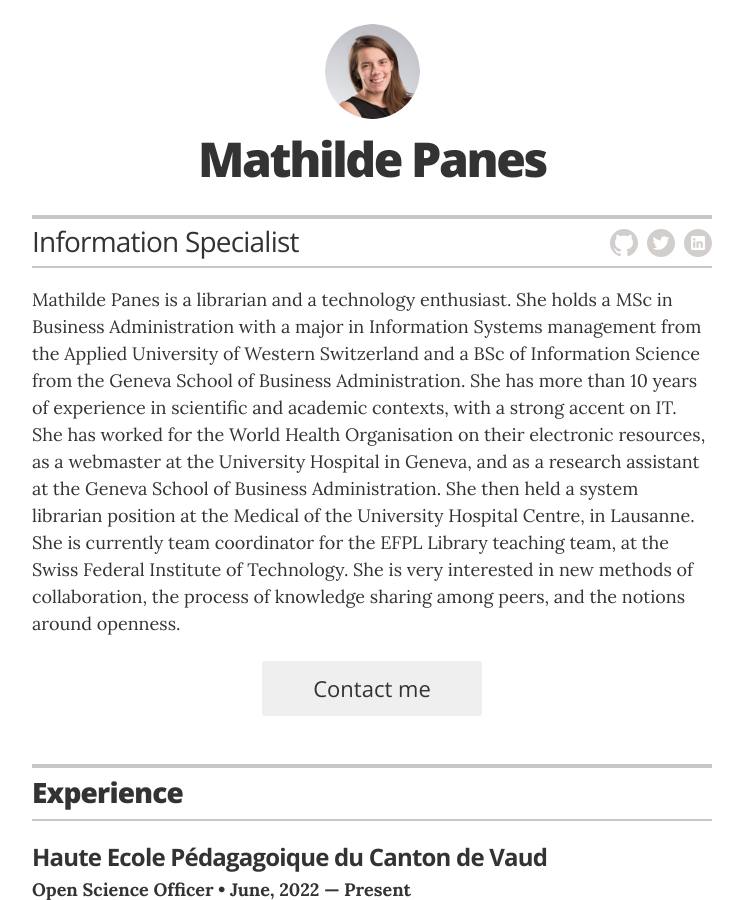
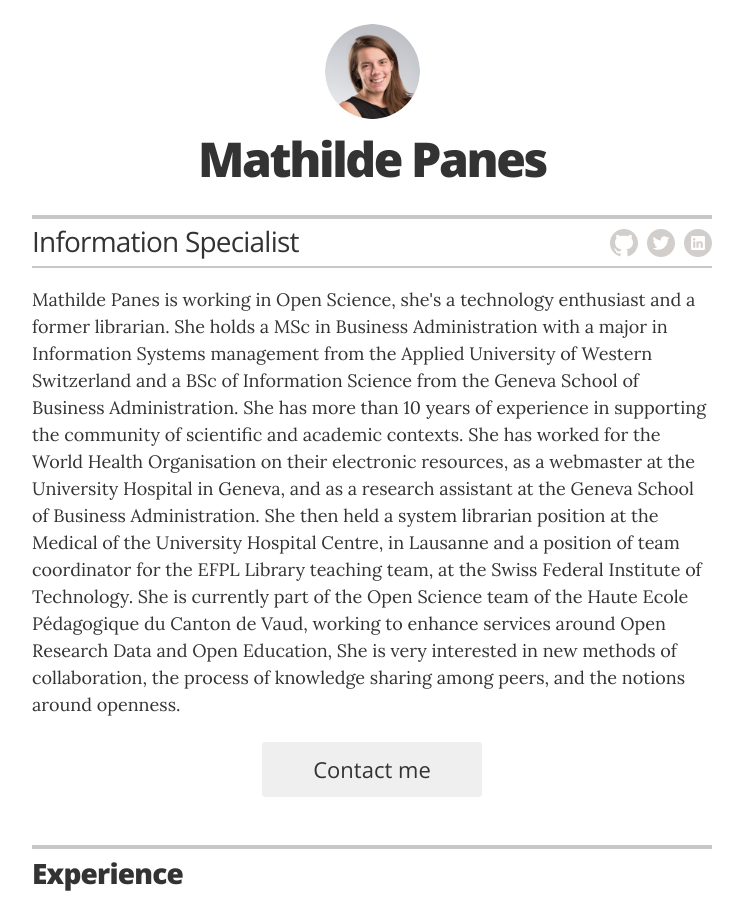
Before and after one commit to railyards/cv-resume, a Jekyll site: the page built from index.html, in a window 1280 px wide and 900 px high. Shown: the whole window, without its empty margins (268-1011 px from the left). Built offline with Jekyll 4.4.1, drawn with Linux system fonts in a browser that asks for light colours.

Commit message:
Update _config.yml

```diff
--- a/_config.yml
+++ b/_config.yml
@@ -16,16 +16,15 @@ resume_contact_email:           "mathilde.panes[@]protonmail.com"
 resume_contact_telephone:       "+41 76 679 93 37"
 resume_contact_address:         "Chemin des Bruyères 3, 1007 Lausanne"
 resume_header_contact_info: "Chemin des Bruyères 3, 1007 Lausanne| homerjsimpson@youremailaddress.com"
-resume_header_intro: "<p>Mathilde Panes is a librarian and a technology enthusiast. She holds a MSc in Business Administration
+resume_header_intro: "<p>Mathilde Panes is working in Open Science, she's a technology enthusiast and a former librarian. She holds a MSc in Business Administration
 with a major in Information Systems management
 from the Applied University of Western Switzerland and a BSc
 of Information Science from the Geneva School of Business Administration.
-She has more than 10 years of experience in scientific and academic contexts, with a strong accent on IT.
+She has more than 10 years of experience in supporting the community of scientific and academic contexts.
 She has worked for the World Health Organisation on their electronic resources, as a webmaster at the University Hospital
 in Geneva, and as a research assistant at the Geneva School of Business Administration.
-She then held a system librarian position at the Medical of the University Hospital Centre, in Lausanne.
-She is currently team coordinator for the EFPL Library teaching team, at the Swiss Federal Institute of Technology.
-She is very interested in new methods of collaboration, the process of knowledge sharing among peers, and
+She then held a system librarian position at the Medical of the University Hospital Centre, in Lausanne and a position of team coordinator for the EFPL Library teaching team, at the Swiss Federal Institute of Technology.
+She is currently part of the Open Science team of the Haute Ecole Pédagogique du Canton de Vaud, working to enhance services around Open Research Data and Open Education, She is very interested in new methods of collaboration, the process of knowledge sharing among peers, and
 the notions around openness.</p>"
 
 
```
